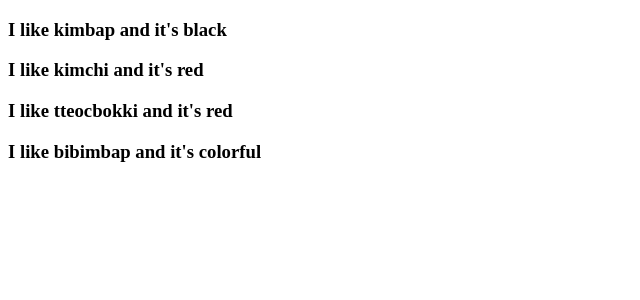
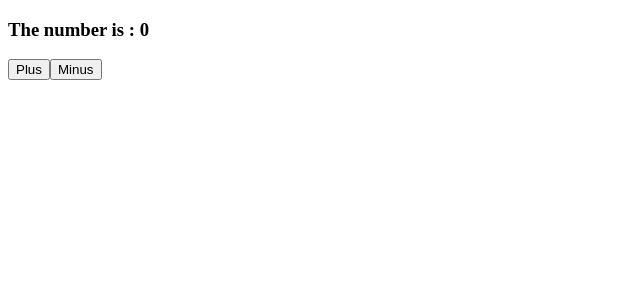
Before and after one commit to seungmin-dev/movie_app_2, a React (Create React App) app: page / in a window 1280 px wide. Shown: the top 300 px of the page, without its empty margins (0-640 px from the left). Built offline with nearby package versions, Linux system fonts and the light colour scheme.

Commit message:
#3 ~ #3.2 State, Lifecycle

```diff
--- a/src/App.js
+++ b/src/App.js
@@ -1,34 +1,46 @@
 import React from "react";
-//import logo from './logo.svg';
-//import './App.css';
-//import Potato from "./Potato.js"; //"./"은 같은 폴더 안에 들어있다는 말
-import PropTypes from "prop-types";
 
-function ILike({name, color}) {
-  return <h3>I like {name} and it's {color}</h3>
-}
-
-const Food = [
-  {id: 1, name : "kimbap", color : "black"},
-  {id: 2, name : "kimchi", color : "red"},
-  {id: 3, name : "tteocbokki", color : "red"},
-  {id: 4, name : "bibimbap", color : "colorful"}
-];
-
-ILike.propTypes = {
-  name: PropTypes.string.isRequired,
-  color: PropTypes.string.isRequired
-};
-
-// function renderFood(food) {
-//     return <ILike name={food.name} color={food.color} />;
-// }
-
-function App() {
-  return <div>{ Food.map(dish => (
-    <ILike key={dish.id} name={dish.name} color={dish.color} />
-  ))
-  }</div>
+class App extends React.Component { //React.Component 를 확장시켜 App이 상속받았으니 이제 App 도 React.Component 이다
+  constructor(props) { //class가 생성될 때 호출되는 함수, js에서 왔음
+    super(props);
+    console.log('constructed');
+  };
+  //class Component를 사용하는 이유는 state를 가졌기 때문!
+  //state 안에는 data를 넣을 공간이 있고 이 데이터는 변한다. 그래서 state를 써야한다!
+  state = {
+    count : 0
+  }
+  add = ({count}) => {
+    console.log('add');
+    this.setState(current => ({ count : current.count + 1})); //setState를 쓰지 않으면 render method 가 다시 실행되지 않는다
+    //current를 쓰는 것! state를 set할 때 외부의 상태에 의존하지 않는 가장 좋은 방법
+  };
+  minus = (count) => {
+    console.log('minus');
+    this.setState(current => ({ count : current.count - 1}));
+  };
+  componentDidMount() { //render method가 한번 호출되고 난 후에 호출되는 함수, 최초에 한번만 호출
+    console.log('component did mount');
+  }
+  componentDidUpdate() { //setState등 '내'가 상태를 변경, 업데이트한 후에 호출되는 함수
+    console.log('component did update');
+  }
+  componentWillUnmount() { //페이지를 이동하거나 무언가를 하고 component가 죽었을 때 호출되는 함수
+    console.log('Good bye...');
+  }
+  render() { //react는 자동적으로 class component 안의 render mothod를 실행
+    console.log('I am rendering'); //constructor()보다 늦게 호출됨
+    return (
+      <div>
+        <h3>The number is : {this.state.count}</h3>
+        <button onClick={this.add}>Plus</button>
+        <button onClick={this.minus}>Minus</button>
+      </div>
+    )
+  }
 }
 
 export default App;
+
+//mounting : == updating
+//unmounting : component die. (when the page is changed and other ways)
```
Also changed, not shown: 1 other file (tests, documents, lock files or other folders).
